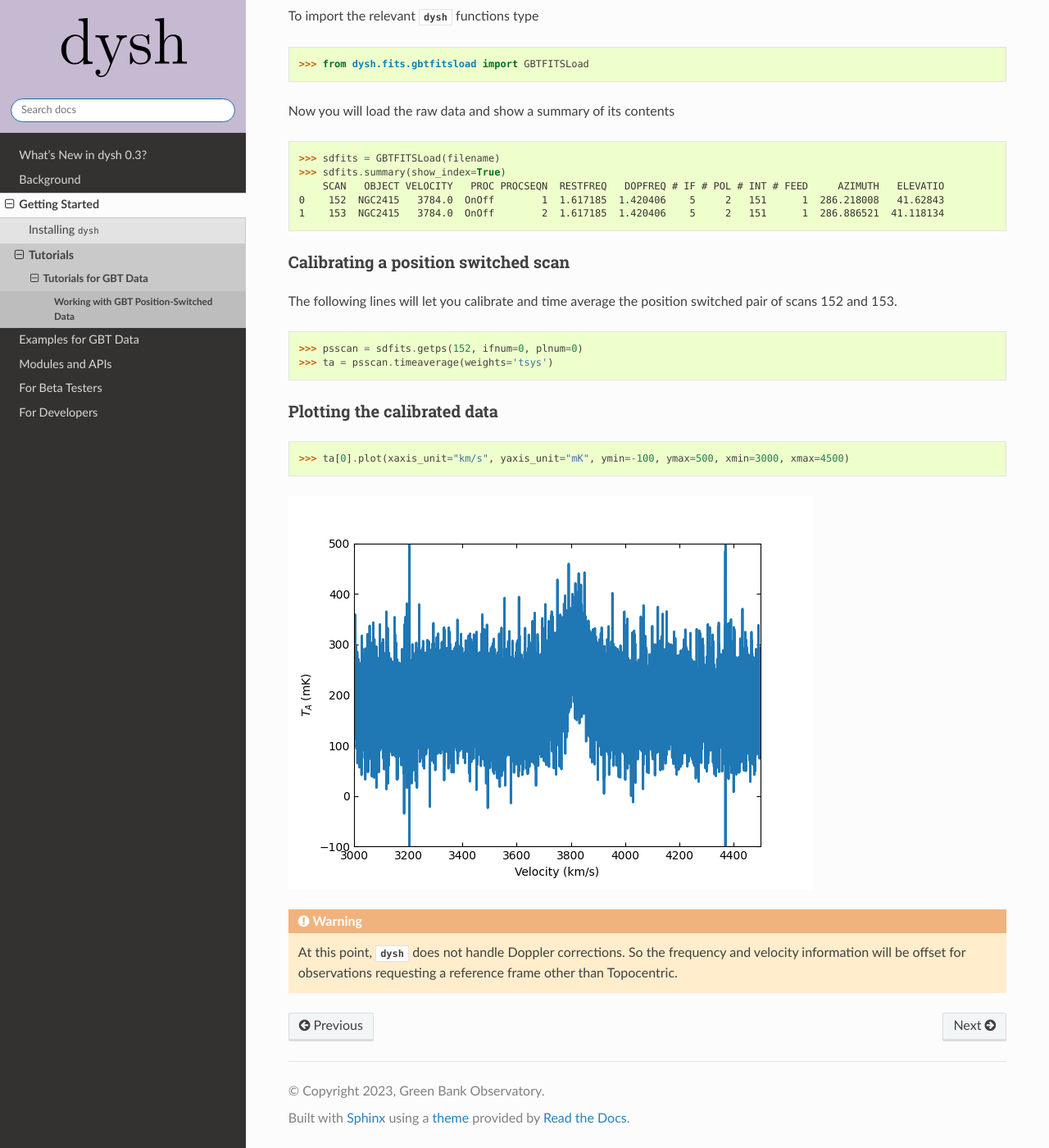
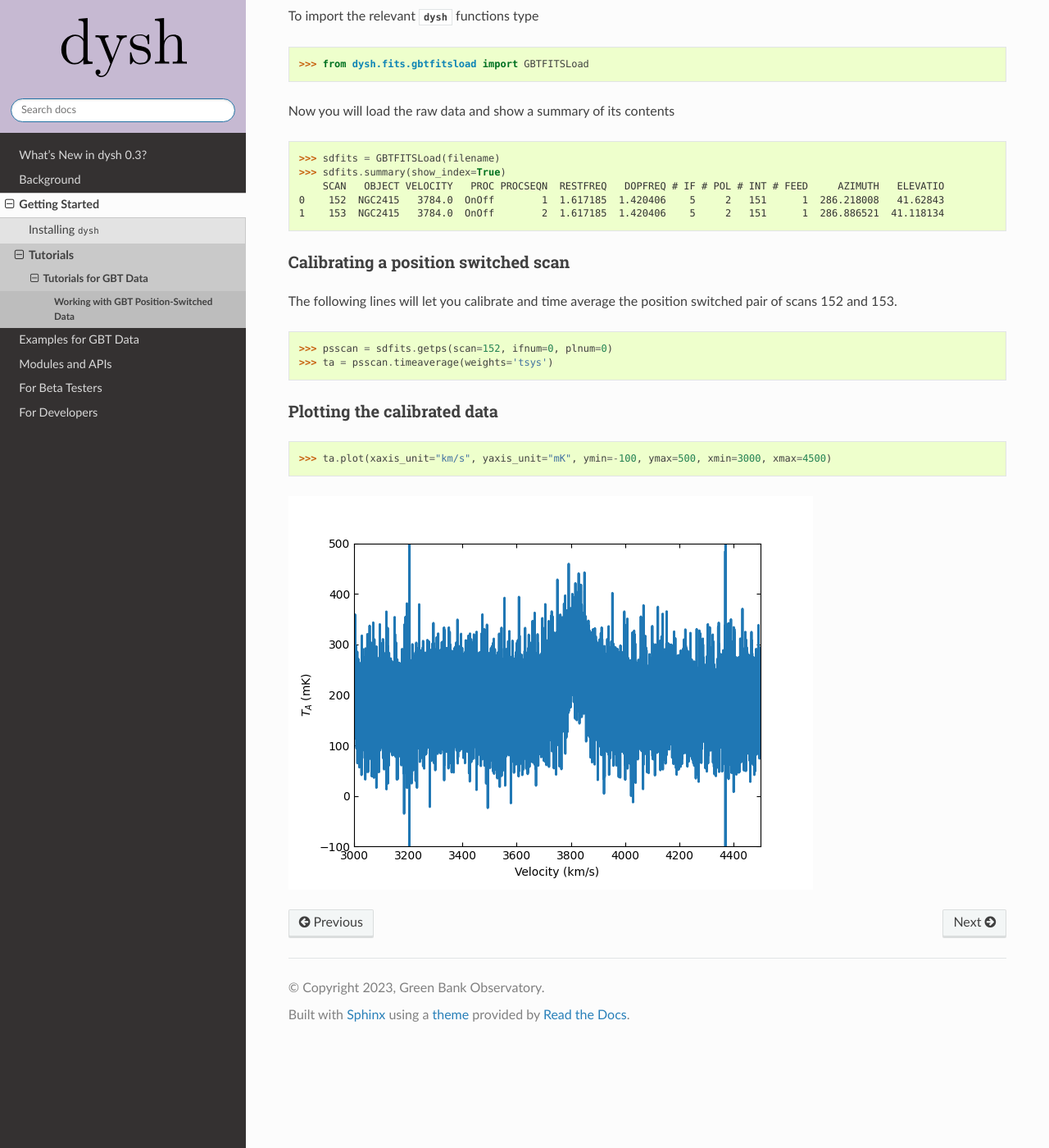
Before and after one commit to GreenBankObservatory/dysh, a Sphinx documentation site: the page built from docs/source/getting_started/tutorials/GBT/tutorial-positionswitch.rst, in a window 1280 px wide and 1400 px high, scrolled down 1302 px. Shown: the whole window at 82% size. Built offline with Sphinx 7.4.7 and the Read the Docs theme 2.0.0, drawn with Linux system fonts in a browser that asks for light colours; the version number could not be read and is left out.

Commit message:
doc fixes

```diff
--- a/docs/source/examples/totalpower.rst
+++ b/docs/source/examples/totalpower.rst
@@ -55,8 +55,7 @@ You can also print a concise (or verbose if you choose `verbose=True`) summary :
 Retrieve a scan, selecting and IF number and polarization
 
 .. note::
-    For each scan in the summary `dysh` shows the mean of the VELOCITY, RESTFREQ, DOPFREQ, AZIMUTH and ELEVATIO columns, while `GBTIDL` reports the value of the first integration for a scan. If you use `verbo
-    se=True` in `dysh` you get all the integrations.
+    For each scan in the summary `dysh` shows the mean of the VELOCITY, RESTFREQ, DOPFREQ, AZIMUTH and ELEVATIO columns, while `GBTIDL` reports the value of the first integration for a scan. If you use `verbose=True` in `dysh` you get all the integrations.
 
 .. code:: python
 
--- a/docs/source/getting_started/tutorials/GBT/tutorial-positionswitch.rst
+++ b/docs/source/getting_started/tutorials/GBT/tutorial-positionswitch.rst
@@ -81,7 +81,7 @@ The following lines will let you calibrate and time average the position switche
 
 .. code:: python
 
-    >>> psscan = sdfits.getps(152, ifnum=0, plnum=0)
+    >>> psscan = sdfits.getps(scan=152, ifnum=0, plnum=0)
     >>> ta = psscan.timeaverage(weights='tsys')
 
 Plotting the calibrated data
@@ -89,11 +89,7 @@ Plotting the calibrated data
 
 .. code:: python
 
-    >>> ta[0].plot(xaxis_unit="km/s", yaxis_unit="mK", ymin=-100, ymax=500, xmin=3000, xmax=4500)
+    >>> ta.plot(xaxis_unit="km/s", yaxis_unit="mK", ymin=-100, ymax=500, xmin=3000, xmax=4500)
 
 .. figure:: img/ps_152_zoom.png
     :alt: The spectrum plot zoomed in along both axes to frame a central emission line.
-
-.. WARNING::
-    At this point, `dysh` does not handle Doppler corrections.
-    So the frequency and velocity information will be offset for observations requesting a reference frame other than Topocentric.
```
Also changed, not shown: docs/source/examples/subbeamnod.rst (+5 -4 lines), 2 other files.
